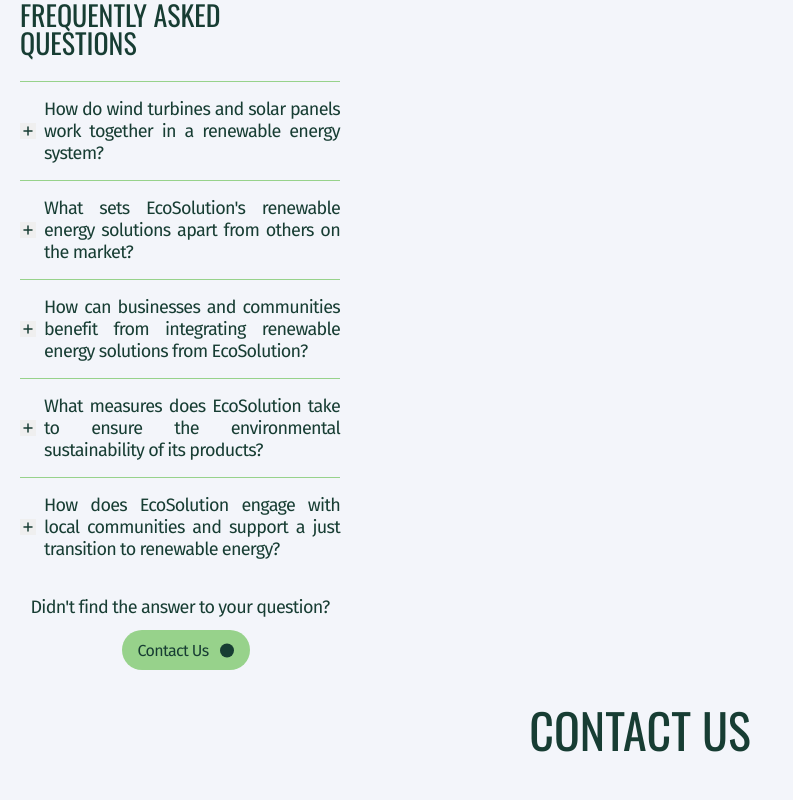
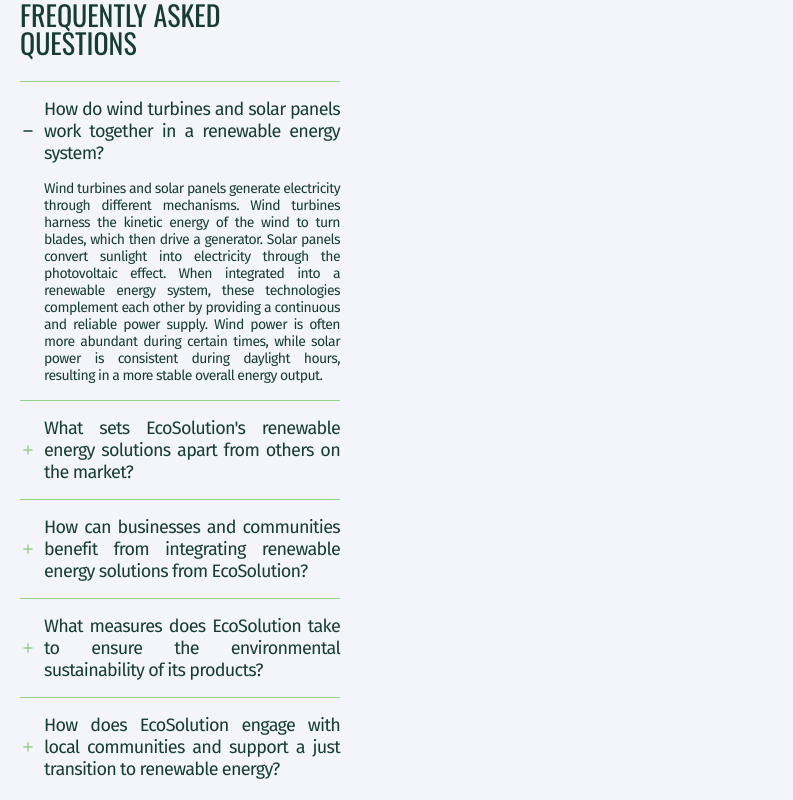
Before and after one commit to KhailoAndrey/SoftRyzen-testwork, a React (Create React App) app: page / in a window 1280 px wide. Shown: the part 3500-4300 px from the top of the page, without its empty margins (0-793 px from the left). Built offline with nearby package versions, Linux system fonts and the light colour scheme.

Commit message:
update FAQ

```diff
--- a/src/FAQ/faq.jsx
+++ b/src/FAQ/faq.jsx
@@ -19,7 +19,7 @@
 } from './faq.styled';
 
 const Faq = () => {
-  const [openIndex, setOpenIndex] = useState(null);
+  const [openIndex, setOpenIndex] = useState(0);
 
   const toggleAnswerVisibility = index => {
     setOpenIndex(prevIndex => (prevIndex === index ? null : index));
@@ -53,7 +53,7 @@
                   {openIndex === index ? (
                     <Minus style={{ stroke: 'var(--main-clr-dark-green)' }} />
                   ) : (
-                    <Plus style={{ stroke: 'var(--main-clr-dark-green)' }} />
+                    <Plus style={{ stroke: 'var(--main-clr-green)' }} />
                   )}
                 </BtnQ>
                 <Question>{data.question}</Question>
--- a/src/FAQ/faq.styled.js
+++ b/src/FAQ/faq.styled.js
@@ -34,6 +34,7 @@
   border: none;
   width: 16px;
   height: 16px;
+  background: transparent;
 `;
 
 export const QBlock = styled.div`
```
